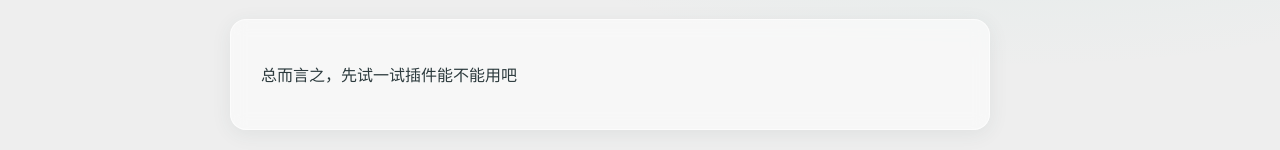
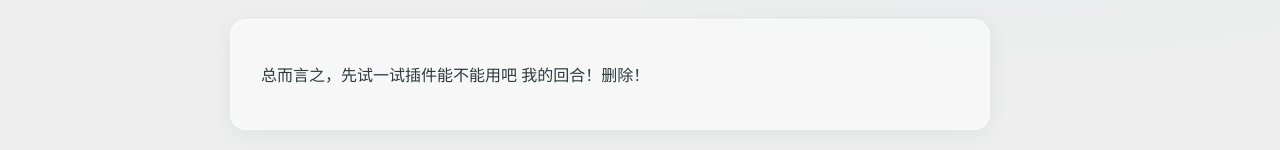
Before and after one commit to GiantAxeint/erius-site, an Astro site in the folder site/: page /journal/2026-09-04-draft in a window 1280 px wide. Shown: the part 210-360 px from the top of the page. Built offline with nearby package versions, Linux system fonts and the light colour scheme; Astro itself is replaced by a stand-in of ours; a web font is replaced by a local one.

Commit message:
docs(journal): 2026-09-04-draft

```diff
--- a/site/src/content/journal/2026-09-04-draft.md
+++ b/site/src/content/journal/2026-09-04-draft.md
@@ -9,3 +9,4 @@ tags:
 ---
 
 总而言之，先试一试插件能不能用吧
+我的回合！删除！
```
